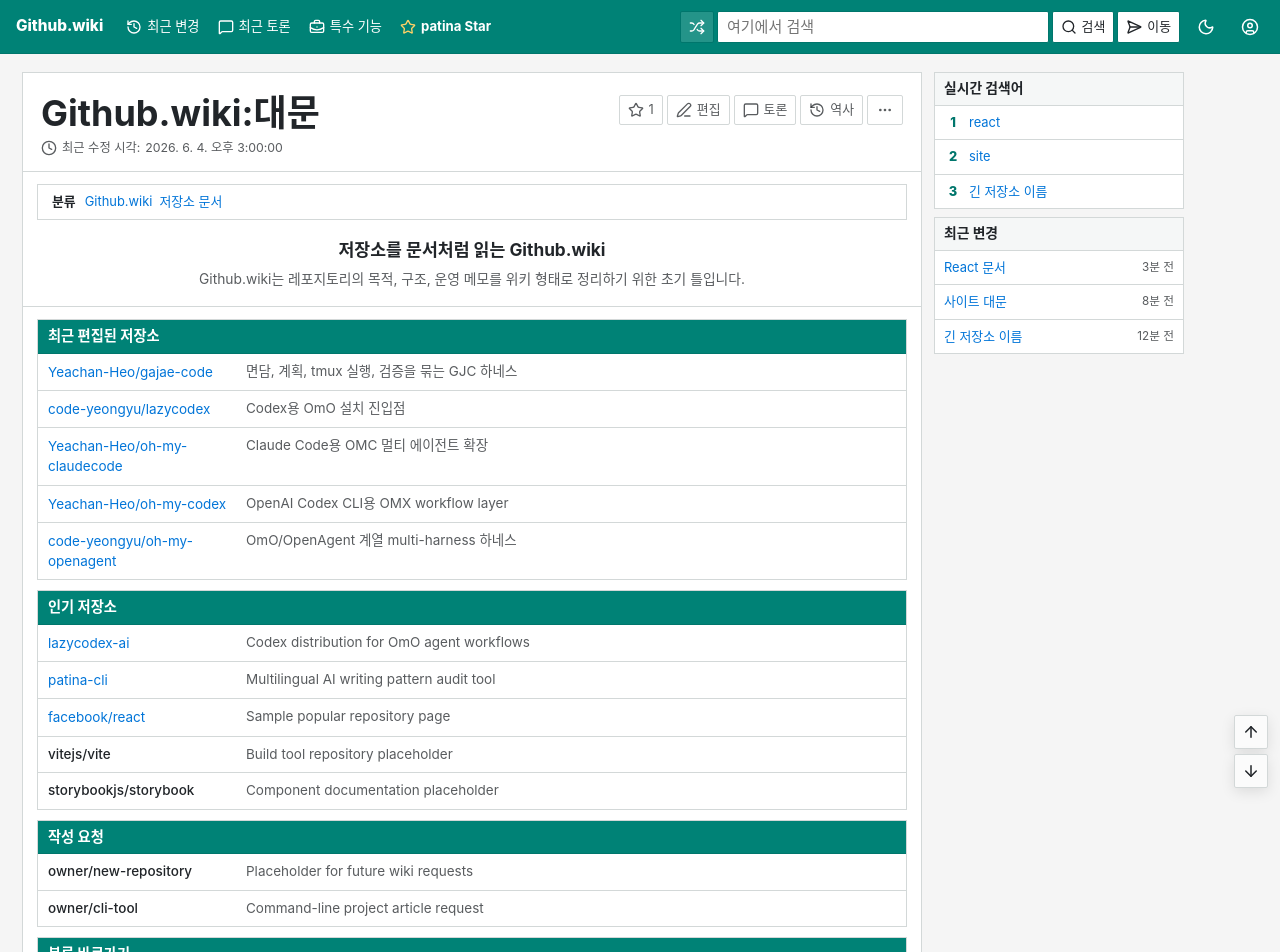
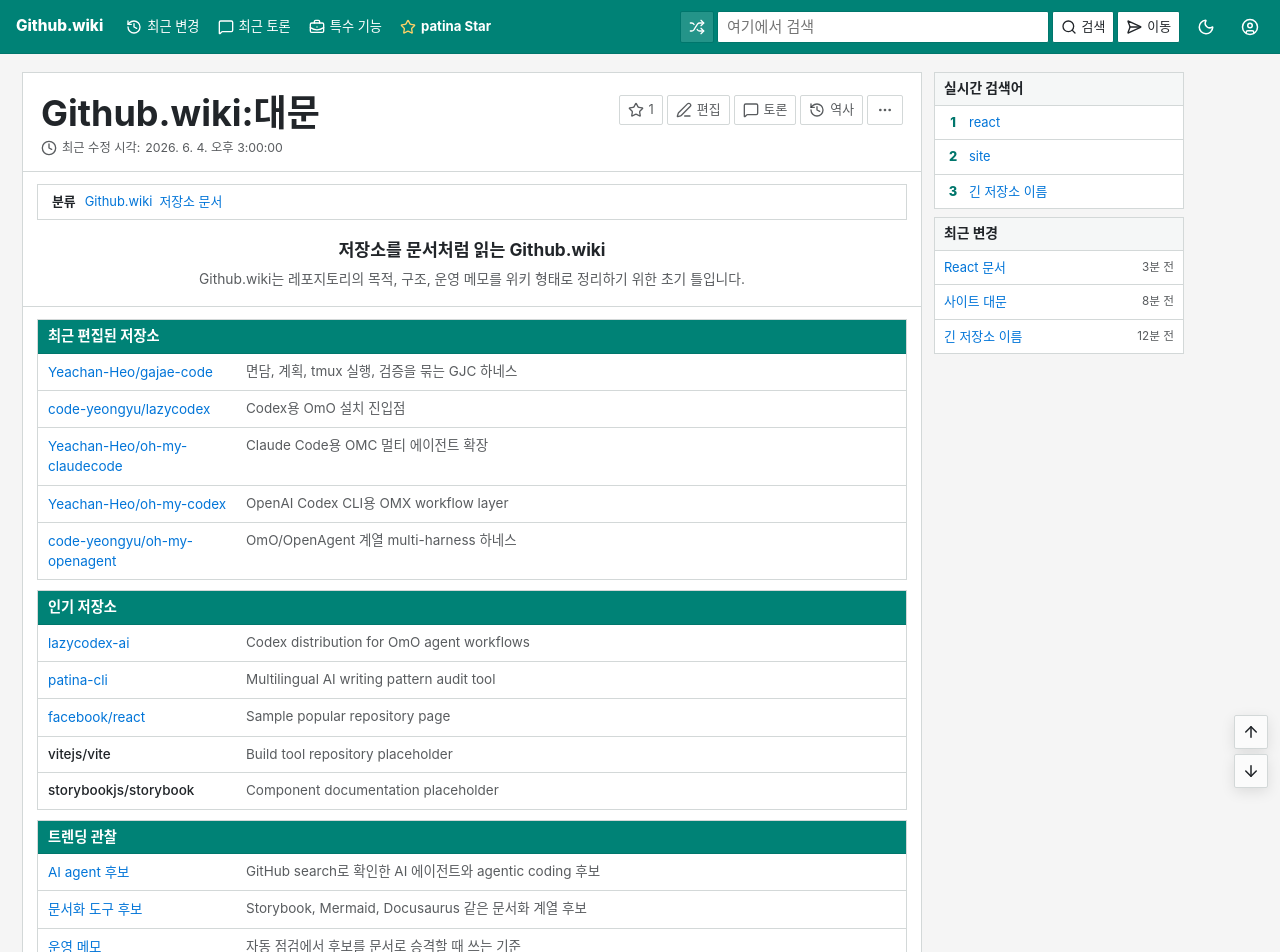
Before and after one commit to devswha/github-wiki, a React (Vite) app: page / in a window 1280 px wide. Shown: the top 952 px of the page. Built offline with nearby package versions, Linux system fonts and the light colour scheme.

Commit message:
docs(wiki): add trending repository watchlist

```diff
--- a/src/wiki/categories.ts
+++ b/src/wiki/categories.ts
@@ -16,6 +16,7 @@ const categoryLabels: Readonly<Record<string, string>> = {
   documentation: "문서화",
   project: "프로젝트",
   "repository-article": "저장소 문서",
+  trending: "트렌딩",
   "ui-framework": "UI 프레임워크",
   wiki: "위키",
 } as const;
--- a/src/wiki/fixtures.ts
+++ b/src/wiki/fixtures.ts
@@ -6,6 +6,7 @@ import { ohMyCodexArticle } from "./ohMyCodexArticle";
 import { ohMyOpenagentArticle } from "./ohMyOpenagentArticle";
 import { patinaArticle } from "./patinaArticle";
 import { sampleArticles } from "./sampleArticles";
+import { trendingRepositoriesArticle } from "./trendingRepositoriesArticle";
 
 export const wikiArticles: readonly WikiArticle[] = [
   gajaeCodeArticle,
@@ -14,6 +15,7 @@ export const wikiArticles: readonly WikiArticle[] = [
   ohMyCodexArticle,
   ohMyOpenagentArticle,
   patinaArticle,
+  trendingRepositoriesArticle,
   ...sampleArticles,
 ];
 
@@ -77,6 +79,26 @@ export const homePanels = [
     ],
   },
   {
+    title: "트렌딩 관찰",
+    items: [
+      {
+        label: "AI agent 후보",
+        href: "/w/Github.wiki%2Ftrending-repositories#agent-tools",
+        description: "GitHub search로 확인한 AI 에이전트와 agentic coding 후보",
+      },
+      {
+        label: "문서화 도구 후보",
+        href: "/w/Github.wiki%2Ftrending-repositories#documentation-tools",
+        description: "Storybook, Mermaid, Docusaurus 같은 문서화 계열 후보",
+      },
+      {
+        label: "운영 메모",
+        href: "/w/Github.wiki%2Ftrending-repositories#maintenance-notes",
+        description: "자동 점검에서 후보를 문서로 승격할 때 쓰는 기준",
+      },
+    ],
+  },
+  {
     title: "작성 요청",
     items: [
       {
--- /dev/null
+++ b/src/wiki/trendingRepositoriesArticle.ts
@@ -0,0 +1,117 @@
+import type { WikiArticle } from "./types";
+
+export const trendingRepositoriesArticle = {
+  slug: "Github.wiki/trending-repositories",
+  title: "트렌딩 저장소 조사",
+  modifiedAt: "2026-06-22T04:08:16.000Z",
+  categories: [
+    { label: "Github.wiki", path: "/w/category/github-wiki" },
+    { label: "저장소 문서", path: "/w/category/repository-article" },
+    { label: "트렌딩", path: "/w/category/trending" },
+    { label: "개발 워크플로우", path: "/w/category/developer-workflow" },
+  ],
+  summary:
+    "Github.wiki에서 주기적으로 살펴볼 만한 AI 에이전트, 개발 도구, 문서화 관련 GitHub 저장소 후보를 정리한 운영 문서다.",
+  infobox: [
+    { label: "Owner", value: "github-wiki", valueHref: "https://github.com/devswha/github-wiki" },
+    {
+      label: "Repository",
+      value: "trending-repositories",
+      valueHref: "https://github.com/devswha/github-wiki",
+    },
+    { label: "Primary language", value: "TypeScript / Markdown data" },
+    { label: "License", value: "Wiki content" },
+    {
+      label: "Links",
+      links: [
+        { label: "GitHub search", href: "https://github.com/search?q=topic%3Aai-agent+stars%3A%3E1000+pushed%3A%3E2026-06-01&type=repositories&s=stars&o=desc" },
+        { label: "github-wiki", href: "https://github.com/devswha/github-wiki" },
+      ],
+      value: "",
+    },
+  ],
+  sections: [
+    {
+      id: "overview",
+      title: "개요",
+      body: [
+        "이 문서는 Github.wiki의 자동 유지보수 루프가 새 저장소 문서 후보를 고를 때 참고하는 관찰 목록이다. 실시간 순위표가 아니라, 2026-06-22 기준 GitHub 검색 결과에서 위키 주제와 맞는 저장소를 추려 둔 운영 메모에 가깝다.",
+        "선정 기준은 별 수만이 아니라 Github.wiki의 기존 문서 축인 AI 에이전트, 개발 워크플로우, 문서화 도구와의 관련성이다. 시스템 프롬프트 덤프처럼 공개 재배포 리스크가 큰 저장소는 후보에서 제외한다.",
+      ],
+    },
+    {
+      id: "agent-tools",
+      title: "AI 에이전트와 개발 도구 후보",
+      body: [
+        "2026-06-22에 GitHub repositories search API로 topic:ai-agent, topic:developer-tools, agentic coding 쿼리를 확인했다. 아래 저장소들은 최근 pushed 조건과 별 수 기준을 통과했고, 기존 oh-my-* / lazycodex 계열 문서와 같이 읽을 만한 후보로 보인다.",
+      ],
+      table: {
+        caption: "AI 에이전트 / 개발 도구 후보",
+        headers: ["저장소", "언어", "관찰 포인트"],
+        rows: [
+          ["NousResearch/hermes-agent", "Python", "skills, memory, tools를 묶은 개인 에이전트 런타임 계열이다."],
+          ["OpenHands/OpenHands", "Python", "AI-driven development를 전면에 둔 오픈소스 코딩 에이전트다."],
+          ["daytonaio/daytona", "TypeScript", "AI 생성 코드 실행용 보안 인프라라는 포지션이 강하다."],
+          ["anomalyco/opencode", "TypeScript", "오픈소스 코딩 에이전트 계열이라 기존 OpenCode 확장 문서와 연결된다."],
+          ["obra/superpowers", "Shell", "agentic skills framework와 개발 방법론을 표방한다."],
+        ],
+      },
+      links: [
+        {
+          description: "topic:ai-agent, stars:>1000, pushed:>2026-06-01 조건으로 확인한 검색 결과다.",
+          href: "https://github.com/search?q=topic%3Aai-agent+stars%3A%3E1000+pushed%3A%3E2026-06-01&type=repositories&s=stars&o=desc",
+          label: "AI agent 검색",
+          variant: "external",
+        },
+        {
+          description: "developer-tools 주제에서 최근 갱신된 대형 저장소를 확인한 검색 결과다.",
+          href: "https://github.com/search?q=topic%3Adeveloper-tools+stars%3A%3E5000+pushed%3A%3E2026-06-01&type=repositories&s=stars&o=desc",
+          label: "developer tools 검색",
+          variant: "external",
+        },
+      ],
+    },
+    {
+      id: "documentation-tools",
+      title: "문서화 도구 후보",
+      body: [
+        "문서화 축에서는 Storybook, Mermaid, Docusaurus, AppFlowy, tldr-pages가 반복적으로 상위권에 잡힌다. Github.wiki가 저장소 설명 위키라는 점을 고려하면, 문서 생성이나 지식 정리 경험을 비교하는 문서 후보로 쓸 수 있다.",
+      ],
+      table: {
+        caption: "문서화 관련 후보",
+        headers: ["저장소", "언어", "관찰 포인트"],
+        rows: [
+          ["storybookjs/storybook", "TypeScript", "컴포넌트 문서화와 테스트 워크숍 표준에 가깝다."],
+          ["mermaid-js/mermaid", "TypeScript", "텍스트 기반 다이어그램 문법으로 개발 문서와 잘 맞는다."],
+          ["facebook/docusaurus", "TypeScript", "정적 문서 사이트 생성 도구로 위키형 문서와 비교하기 좋다."],
+          ["AppFlowy-IO/AppFlowy", "Dart", "AI 협업 워크스페이스와 오픈소스 Notion 대안 포지션이다."],
+          ["tldr-pages/tldr", "Markdown", "콘솔 명령 치트시트 지식베이스로 짧은 문서 구조 참고가 된다."],
+        ],
+      },
+      links: [
+        {
+          description: "topic:documentation, stars:>1000, pushed:>2026-06-01 조건으로 확인한 검색 결과다.",
+          href: "https://github.com/search?q=topic%3Adocumentation+stars%3A%3E1000+pushed%3A%3E2026-06-01&type=repositories&s=stars&o=desc",
+          label: "documentation 검색",
+          variant: "external",
+        },
+      ],
+    },
+    {
+      id: "maintenance-notes",
+      title: "운영 메모",
+      body: [
+        "이 목록은 바로 개별 문서로 승격하기보다, 위키의 방향과 맞는 후보를 모으는 staging page로 둔다. 다음 자동 점검에서는 기존 후보가 계속 갱신되는지, README와 라이선스가 문서화에 충분한지, 위키 독자가 얻을 정보가 있는지를 다시 본다.",
+        {
+          items: [
+            "기존 위키 범위와 맞는 AI coding agent, CLI, documentation repo를 우선한다.",
+            "별 수와 최근 pushed 신호만으로 문서를 만들지 않는다. README, release, license 근거가 있어야 한다.",
+            "프롬프트 덤프, 키/보안 우회, 라이선스가 애매한 재배포성 콘텐츠는 후보에서 제외한다.",
+          ],
+          kind: "list",
+          label: "승격 기준",
+        },
+      ],
+    },
+  ],
+} satisfies WikiArticle;
```
